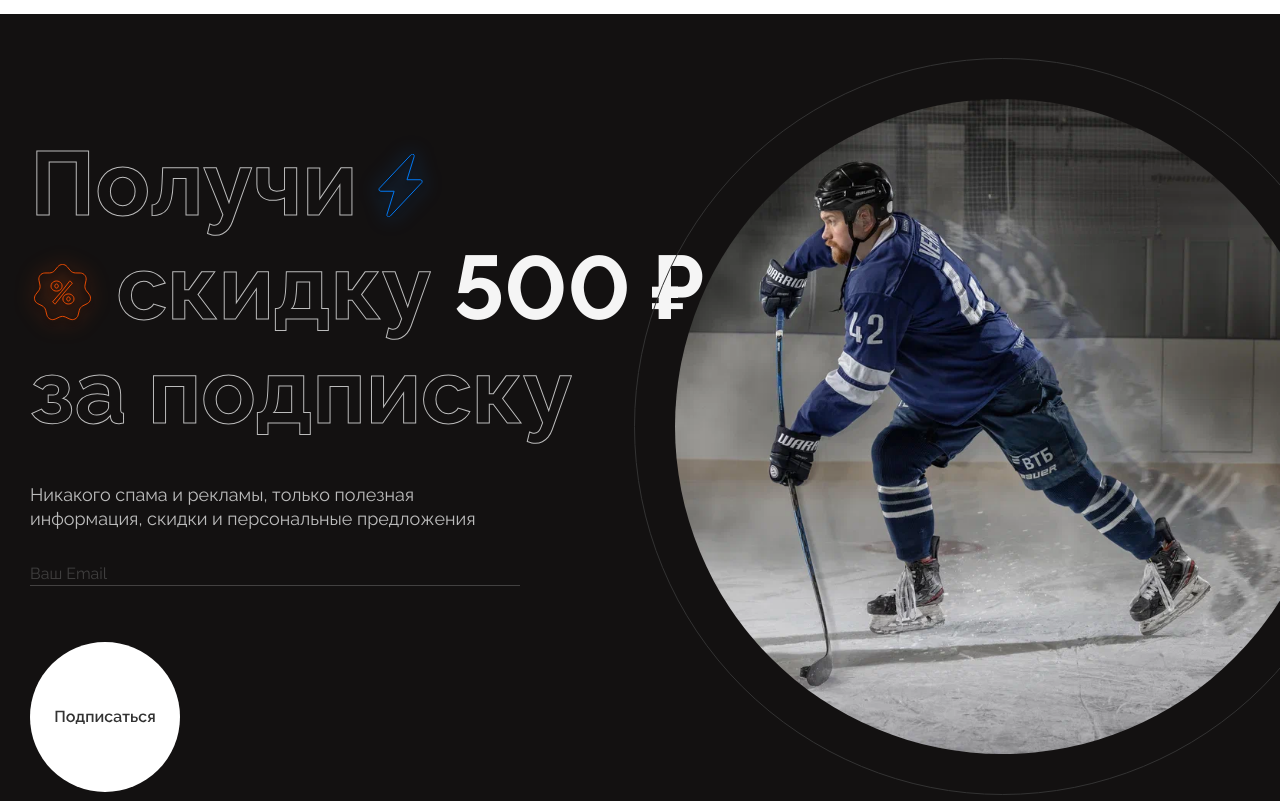
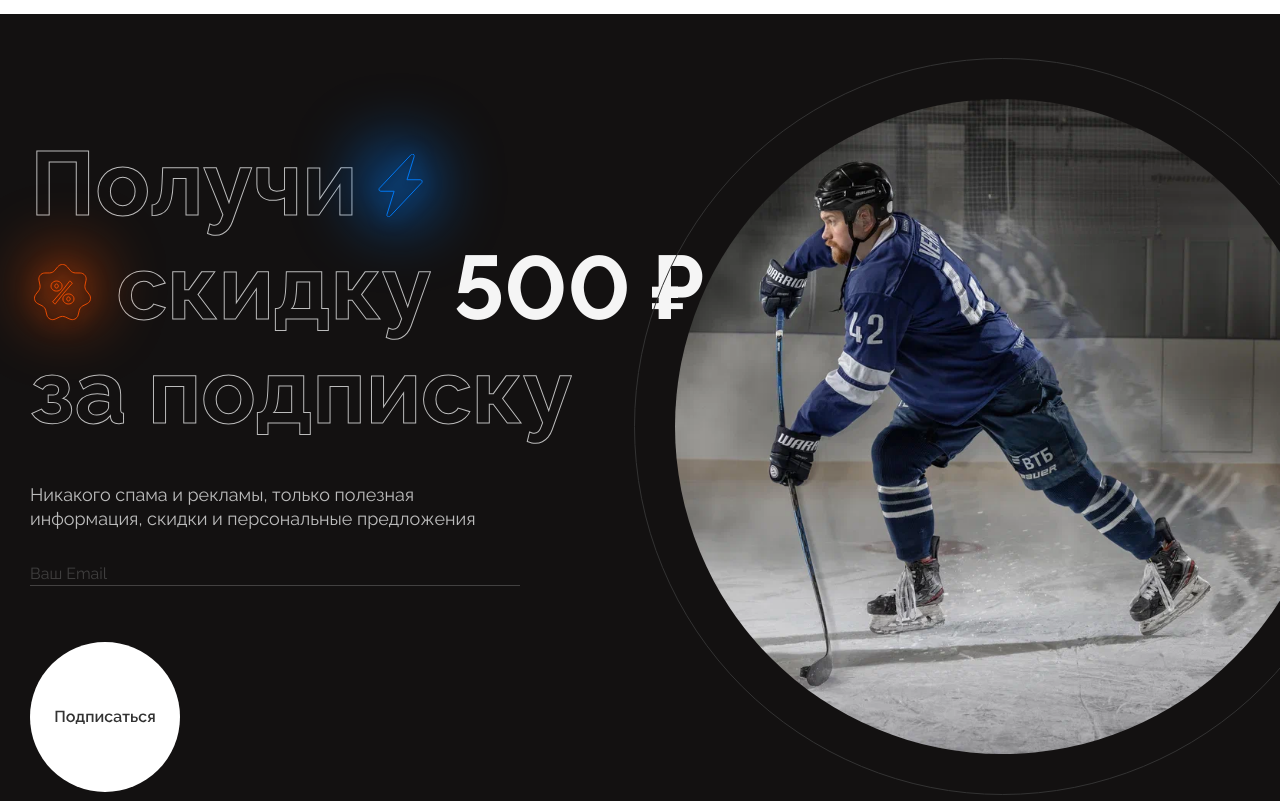
Before and after one commit to Kromus22/test-hockey, a plain HTML site: page index.html in a window 1280 px wide. Shown: the part 4200-5001 px from the top of the page. Drawn offline with nearby package versions, Linux system fonts and the light colour scheme.

Commit message:
shadows fin

```diff
--- a/css/sale-block.css
+++ b/css/sale-block.css
@@ -4,6 +4,10 @@
   background-color: #131111;
   position: relative;
   overflow: hidden;
+}
+
+.sale__content {
+  position: relative;
 }
 
 .sale__text {
@@ -26,10 +30,32 @@
   transform: translateY(10px) translateX(-10px);
 }
 
+.blue_blur {
+  position: absolute;
+  content: '';
+  background: radial-gradient(50% 50% at 50% 50%, #0178F3 0%, rgba(1, 120, 243, 0) 100%);
+  filter: blur(32px);
+  width: 105px;
+  height: 105px;
+  top: 0;
+  left: 325px;
+}
+
 .shadow_red {
   filter: drop-shadow(0px 0px 10px rgb(246, 79, 0));
   -webkit-filter: drop-shadow(0px 0px 10px rgb(246, 79, 0));
   transform: translateY(10px);
+}
+
+.red_blur {
+  position: absolute;
+  content: '';
+  background: radial-gradient(50% 50% at 50% 50%, #F64F00 0%, rgba(246, 79, 0, 0) 100%);
+  filter: blur(32px);
+  width: 90px;
+  height: 90px;
+  top: 110px;
+  left: 0px;
 }
 
 .text_wrap {
--- a/index.html
+++ b/index.html
@@ -256,13 +256,16 @@
       <div class="container sale__content">
         <div class="sale__info">
           <p class="sale__text">Получи <img class="shadow_blue" src="img/star.svg" alt="">
+          <div class="blue_blur"></div>
 
           </p>
           <div class="text_wrap">
-            <p class="sale__text"> <img class="shadow_red" src="img/sale.svg" alt=""> скидку
+            <p class="sale__text"> <img class="shadow_red" src="img/sale.svg" alt="">
+              скидку
               <span class="sale__amount">500 ₽</span>
             </p>
           </div>
+          <div class="red_blur"></div>
           <p class="sale__text">за подписку</p>
         </div>
         <form class="sale__form">
```
Also changed, not shown: img/sale-blue-blur.svg (added), img/sale-red-blur.svg (added).
